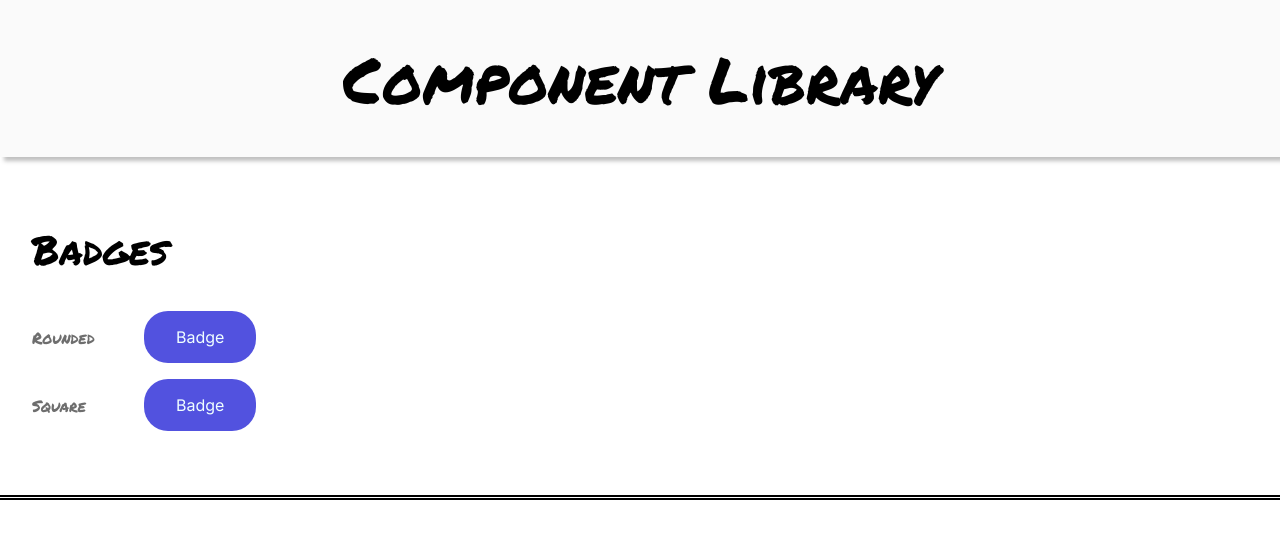
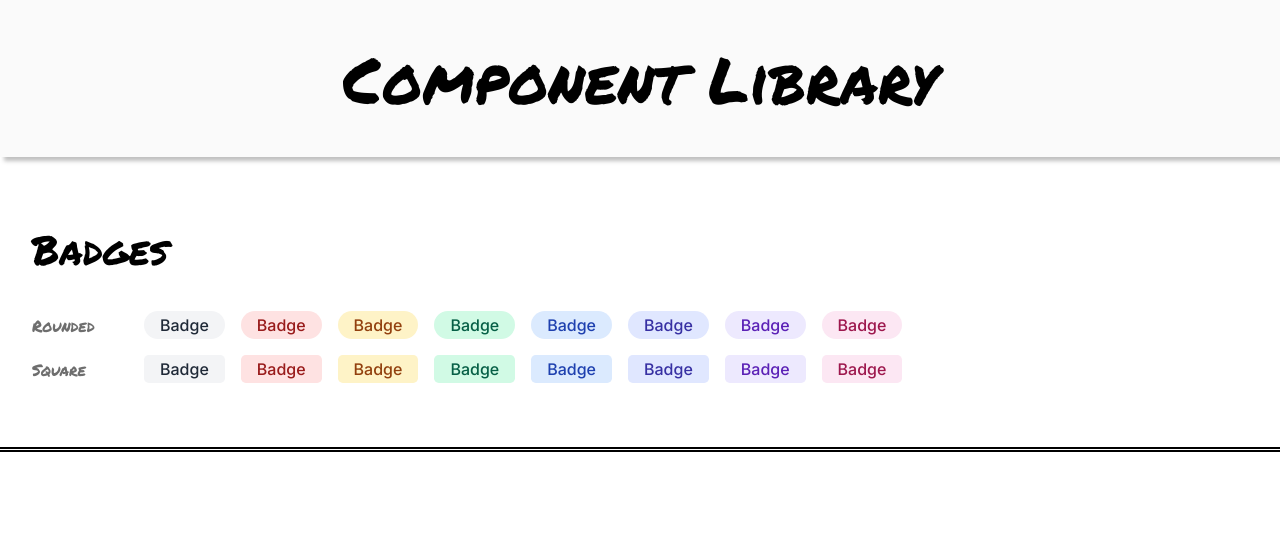
Before and after one commit to Tyriol/component-library, a React (Vite) app: page / in a window 1280 px wide. Shown: the top 538 px of the page. Built offline with nearby package versions, Linux system fonts and the light colour scheme.

Commit message:
add logic for variant style and colour

```diff
--- a/src/App.tsx
+++ b/src/App.tsx
@@ -12,10 +12,24 @@ function App() {
       <main>
         <Section title="Badges">
           <SectionRow rowTitle="Rounded">
-            <Badge />
+            <Badge variant="rounded" />
+            <Badge variant="rounded" colour="red" />
+            <Badge variant="rounded" colour="yellow" />
+            <Badge variant="rounded" colour="green" />
+            <Badge variant="rounded" colour="blue" />
+            <Badge variant="rounded" colour="indigo" />
+            <Badge variant="rounded" colour="purple" />
+            <Badge variant="rounded" colour="pink" />
           </SectionRow>
           <SectionRow rowTitle="Square">
-            <Badge />
+            <Badge variant="square" />
+            <Badge variant="square" colour="red" />
+            <Badge variant="square" colour="yellow" />
+            <Badge variant="square" colour="green" />
+            <Badge variant="square" colour="blue" />
+            <Badge variant="square" colour="indigo" />
+            <Badge variant="square" colour="purple" />
+            <Badge variant="square" colour="pink" />
           </SectionRow>
         </Section>
       </main>
--- a/src/components/Badge/Badge.module.css
+++ b/src/components/Badge/Badge.module.css
@@ -1,18 +1,52 @@
 .badge {
-  padding: 1rem 2rem;
-  background-color: rgb(82, 82, 223);
-  border-radius: 1.5rem;
-  color: azure;
+  padding: 0.25rem 1rem;
+  font-weight: 500;
 }
 
-.sm {
-  padding: 0.5rem 1rem;
+.rounded {
   border-radius: 1rem;
-  font-size: 0.75rem;
 }
 
-.lg {
-  padding: 2rem 4rem;
-  border-radius: 3rem;
-  font-size: 1.5rem;
+.square {
+  border-radius: 0.3rem;
 }
+
+.gray {
+  background-color: #f3f4f6;
+  color: #1f2937;
+}
+
+.red {
+  background-color: #fee2e2;
+  color: #991b1b;
+}
+
+.yellow {
+  background-color: #fef3c7;
+  color: #92400e;
+}
+
+.green {
+  background-color: #d1fae5;
+  color: #065f46;
+}
+
+.blue {
+  background-color: #dbeafe;
+  color: #1e40af;
+}
+
+.indigo {
+  background-color: #e0e7ff;
+  color: #3730a3;
+}
+
+.purple {
+  background-color: #ede9fe;
+  color: #5b21b6;
+}
+
+.pink {
+  background-color: #fce7f3;
+  color: #9d174d;
+}
--- a/src/components/Badge/Badge.tsx
+++ b/src/components/Badge/Badge.tsx
@@ -2,15 +2,49 @@ import React from "react";
 import styles from "./Badge.module.css";
 
 interface BadgeProps {
-  size?: "sm" | "lg";
+  variant?: "rounded" | "square";
+  colour?: "gray" | "red" | "yellow" | "green" | "blue" | "indigo" | "purple" | "pink";
 }
 
 export default function Badge(props: BadgeProps): React.ReactNode {
-  let size;
-  if (props.size === "sm") {
-    size = styles.sm;
-  } else if (props.size === "lg") {
-    size = styles.lg;
+  let variant;
+  if (!props.variant || props.variant === "rounded") {
+    variant = styles.rounded;
+  } else {
+    variant = styles.square;
   }
-  return <span className={`${styles.badge} ${size}`}>Badge</span>;
+
+  let colour;
+  switch (props.colour) {
+    case "gray":
+      colour = styles.gray;
+      break;
+    case "red":
+      colour = styles.red;
+      break;
+    case "yellow":
+      colour = styles.yellow;
+      break;
+    case "green":
+      colour = styles.green;
+      break;
+    case "blue":
+      colour = styles.blue;
+      break;
+    case "indigo":
+      colour = styles.indigo;
+      break;
+    case "purple":
+      colour = styles.purple;
+      break;
+    case "pink":
+      colour = styles.pink;
+      break;
+    default:
+      colour = styles.gray;
+  }
+
+  const badgeClass = `${styles.badge} ${variant} ${colour}`;
+
+  return <span className={badgeClass}>Badge</span>;
 }
```
